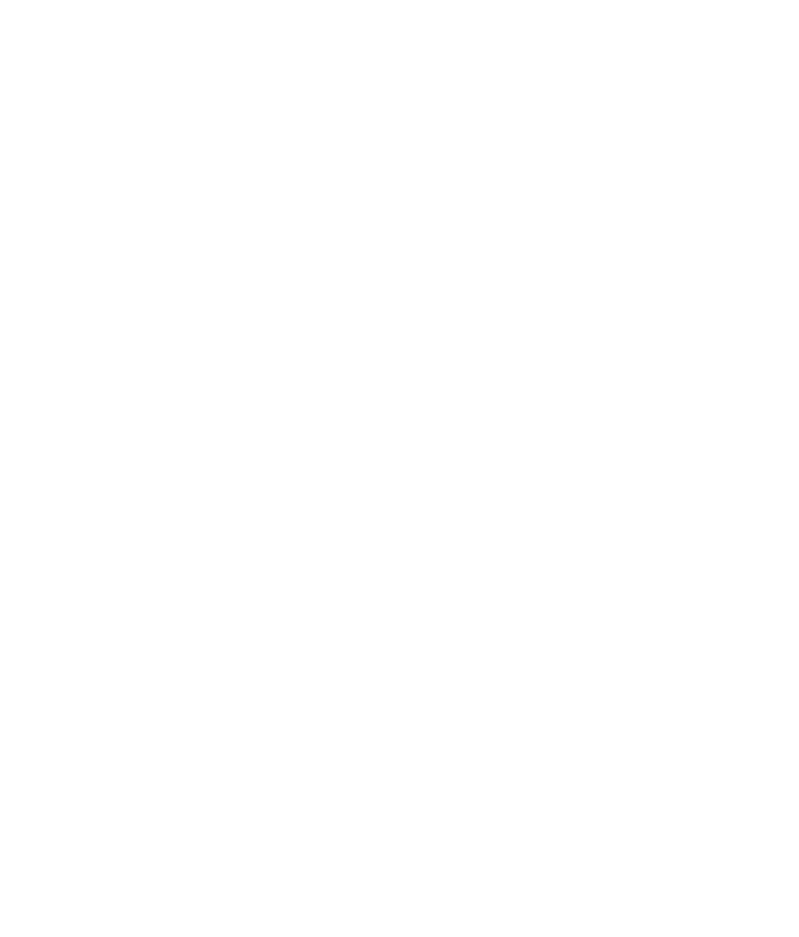
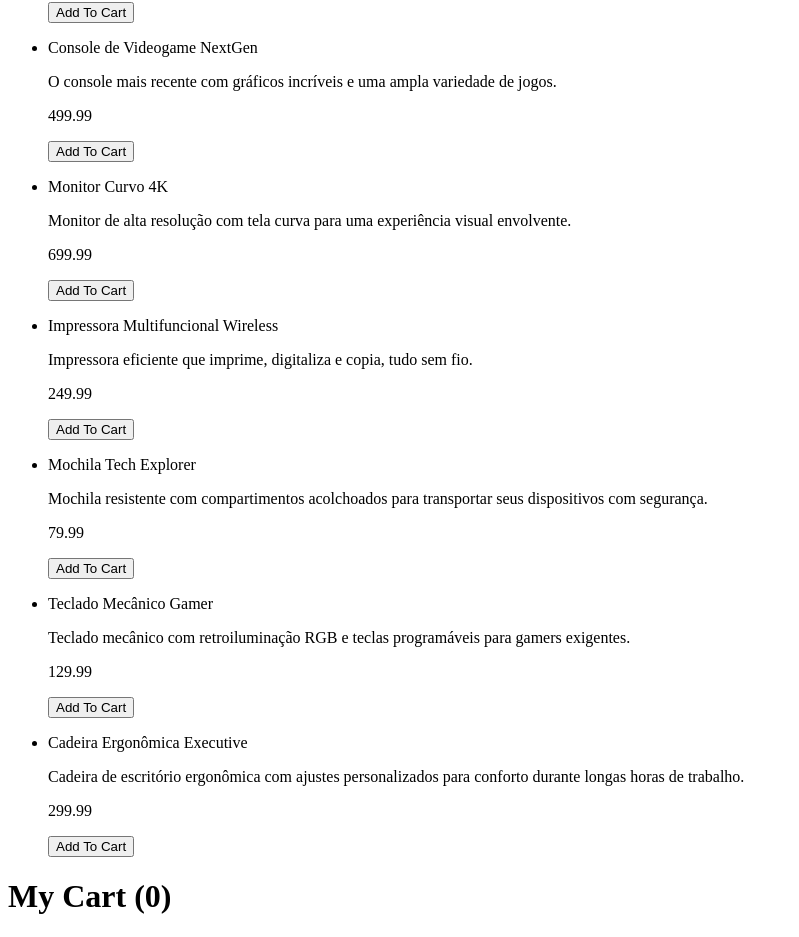
Before and after one commit to fischerafael/challenges, a Next.js app: page /quick-cart in a window 1280 px wide. Before the commit this address had no page. Shown: the part 597-1534 px from the top of the page, without its empty margins (0-799 px from the left). Before the commit the page ends 800 px from the top, so only its background shows below. Built offline with nearby package versions, Linux system fonts and the light colour scheme.

Commit message:
feat: coded a timer

```diff
--- /dev/null
+++ b/pages/quick-cart/index.tsx
@@ -0,0 +1,189 @@
+import React, { useState } from "react";
+
+interface IProduct {
+  id: number;
+  title: string;
+  description: string;
+  price: number;
+}
+
+interface ICart {
+  products: number[];
+}
+
+const INITIAL_CART: ICart = {
+  products: [],
+};
+
+const removeDuplicatedItems = (numbers: number[]): number[] => {
+  return Array.from(new Set(numbers));
+};
+
+const findProductById = (prodId: number, products: IProduct[]) => {
+  return products.find((pr) => pr.id === prodId);
+};
+
+const calculateTotal = (
+  productsQuantity: number,
+  productPrice: number
+): number => {
+  return productsQuantity * productPrice;
+};
+
+const calculateFinalTotal = (allProducts: IProduct[]) => {
+  return allProducts.reduce((total, current) => {
+    return current.price + total;
+  }, 0);
+};
+
+const findAllProductsById = (prodId: number, products: number[]): number[] => {
+  return products.filter((prod) => prod === prodId);
+};
+
+const QuickCart = () => {
+  const { products } = useGetProducts();
+
+  const [state, setState] = useState<ICart>(INITIAL_CART);
+
+  const addProduct = (productId: number) => {
+    setState((prev) => ({ ...prev, products: [...prev.products, productId] }));
+  };
+
+  const removeProduct = (productId: number) => {
+    const indexToRemove = state.products.indexOf(productId);
+    if (indexToRemove !== -1) {
+      state.products.splice(indexToRemove, 1);
+    }
+    setState({
+      ...state,
+      products: state.products,
+    });
+  };
+
+  const myShoppingCart = removeDuplicatedItems(state.products);
+
+  return (
+    <div>
+      <h1>Products Available</h1>
+      <ul>
+        {products.map((prod) => (
+          <li key={prod.id}>
+            <p>{prod.title}</p>
+            <p>{prod.description}</p>
+            <p>{prod.price}</p>
+            <button onClick={() => addProduct(prod.id)}>Add To Cart</button>
+          </li>
+        ))}
+      </ul>
+
+      <h1>
+        My Cart (
+        {calculateFinalTotal(
+          state.products.map((prod) => findProductById(prod, products)!)
+        )}
+        )
+      </h1>
+      <ul>
+        {myShoppingCart.map((prodId) => {
+          const product = findProductById(prodId, products);
+          const quantity = findAllProductsById(
+            product?.id!,
+            state.products
+          ).length;
+          const total = calculateTotal(quantity, product?.price!);
+
+          return (
+            <ul key={product?.id}>
+              <p>Product Name: {product?.title}</p>
+              <p>Product Description: {product?.description}</p>
+              <p>Price per Unit: {product?.price}</p>
+              <p>Quantity: {quantity}</p>
+              <p>Total Price: {total}</p>
+              <button onClick={() => removeProduct(product?.id!)}>
+                Remove From Cart
+              </button>
+            </ul>
+          );
+        })}
+      </ul>
+    </div>
+  );
+};
+
+export default QuickCart;
+
+const useGetProducts = () => {
+  const sampleProducts: IProduct[] = [
+    {
+      id: 1,
+      title: "Smartphone XYZ",
+      description:
+        "Um smartphone avançado com câmera de alta resolução e desempenho rápido.",
+      price: 799.99,
+    },
+    {
+      id: 2,
+      title: "Notebook SuperSlim",
+      description:
+        "Um notebook leve e poderoso, perfeito para trabalho e entretenimento.",
+      price: 1299.99,
+    },
+    {
+      id: 3,
+      title: "Fones de Ouvido NoiseCanceller",
+      description:
+        "Fones de ouvido sem fio com cancelamento de ruído para uma experiência sonora imersiva.",
+      price: 149.99,
+    },
+    {
+      id: 4,
+      title: "Câmera DSLR ProShot",
+      description:
+        "Câmera profissional com diversas opções de lentes para fotografia de alta qualidade.",
+      price: 1599.99,
+    },
+    {
+      id: 5,
+      title: "Console de Videogame NextGen",
+      description:
+        "O console mais recente com gráficos incríveis e uma ampla variedade de jogos.",
+      price: 499.99,
+    },
+    {
+      id: 6,
+      title: "Monitor Curvo 4K",
+      description:
+        "Monitor de alta resolução com tela curva para uma experiência visual envolvente.",
+      price: 699.99,
+    },
+    {
+      id: 7,
+      title: "Impressora Multifuncional Wireless",
+      description:
+        "Impressora eficiente que imprime, digitaliza e copia, tudo sem fio.",
+      price: 249.99,
+    },
+    {
+      id: 8,
+      title: "Mochila Tech Explorer",
+      description:
+        "Mochila resistente com compartimentos acolchoados para transportar seus dispositivos com segurança.",
+      price: 79.99,
+    },
+    {
+      id: 9,
+      title: "Teclado Mecânico Gamer",
+      description:
+        "Teclado mecânico com retroiluminação RGB e teclas programáveis para gamers exigentes.",
+      price: 129.99,
+    },
+    {
+      id: 10,
+      title: "Cadeira Ergonômica Executive",
+      description:
+        "Cadeira de escritório ergonômica com ajustes personalizados para conforto durante longas horas de trabalho.",
+      price: 299.99,
+    },
+  ];
+  return { products: sampleProducts };
+};
```
Also changed, not shown: pages/timer/index.tsx (added, +52 -0 lines).
